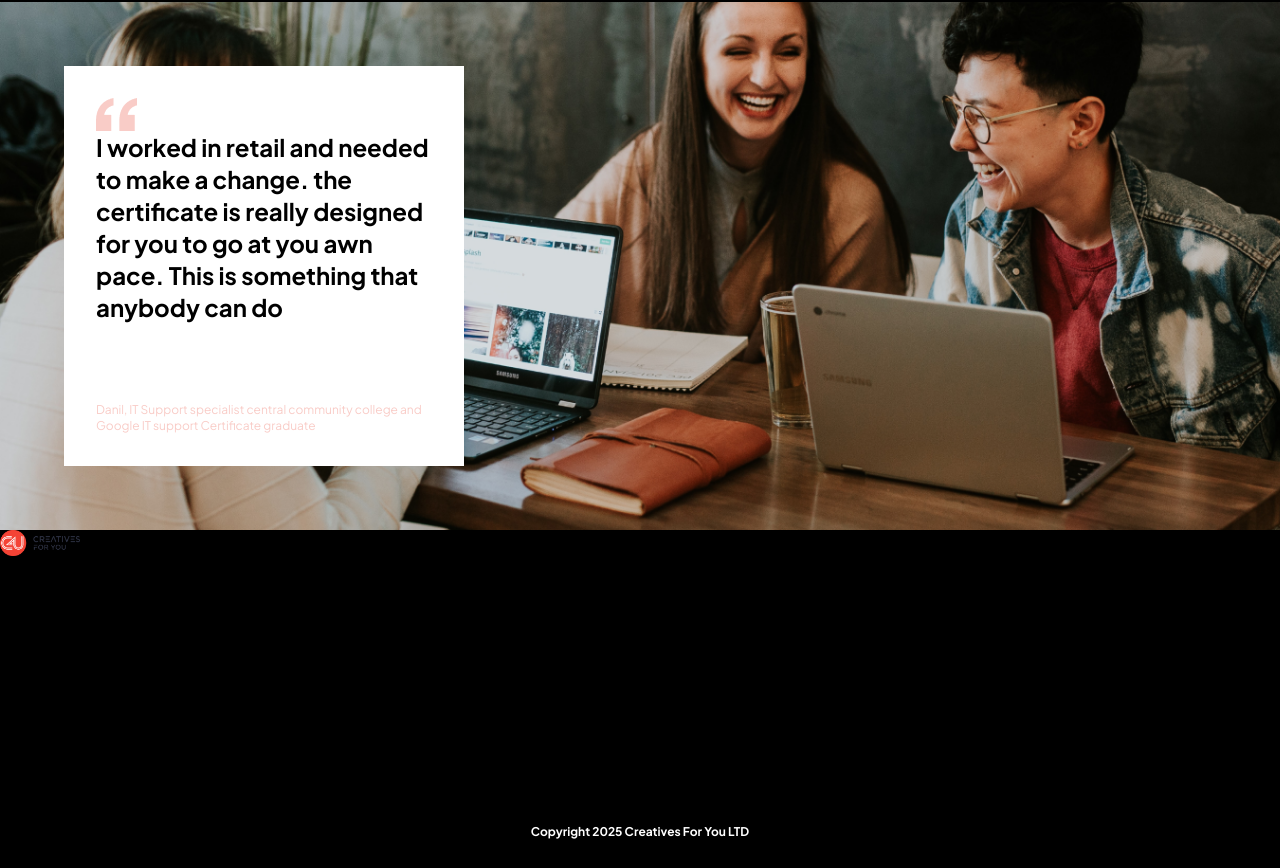
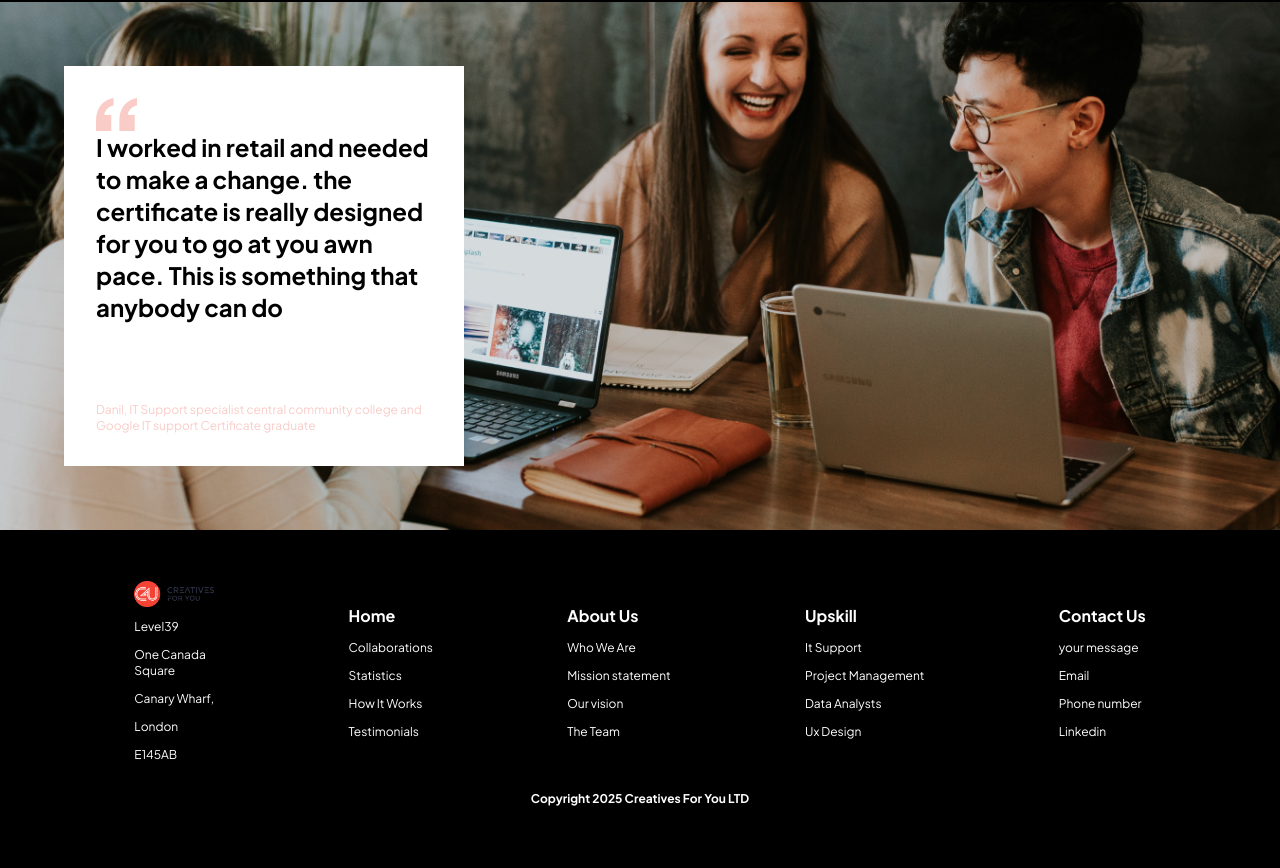
Before and after one commit to mdasif131/TailwindCSS-assignment, a website built with Vite: page index.html in a window 1280 px wide. Shown: the part 5904-6772 px from the top of the page. After the commit the page ends 6739 px from the top, so only its background shows below. Built offline with nearby package versions, Linux system fonts and the light colour scheme; files whose address does not match are found by name.

Commit message:
Update main.css

```diff
--- a/main.css
+++ b/main.css
@@ -26,4 +26,14 @@
   .course-btn {
     @apply text-xs text-[#2D3142] hover:bg-[#00FF84] border px-4 py-2 rounded-full hover:translate-x-1 hover:translate-y-1 border-[#00FF84] font-bold transition-all duration-300 dark:text-white dark:hover:text-black;
   }
+
+   .footer-content {
+    @apply flex justify-evenly items-center flex-wrap text-xs mt-[4%] dark:text-white;
+  }
+  .footer-columuns {
+    @apply flex flex-col space-y-3 ;
+  }
+  .footer-a {
+    @apply hover:text-[#F44335] transition-all duration-300;
+  }
 }
```
